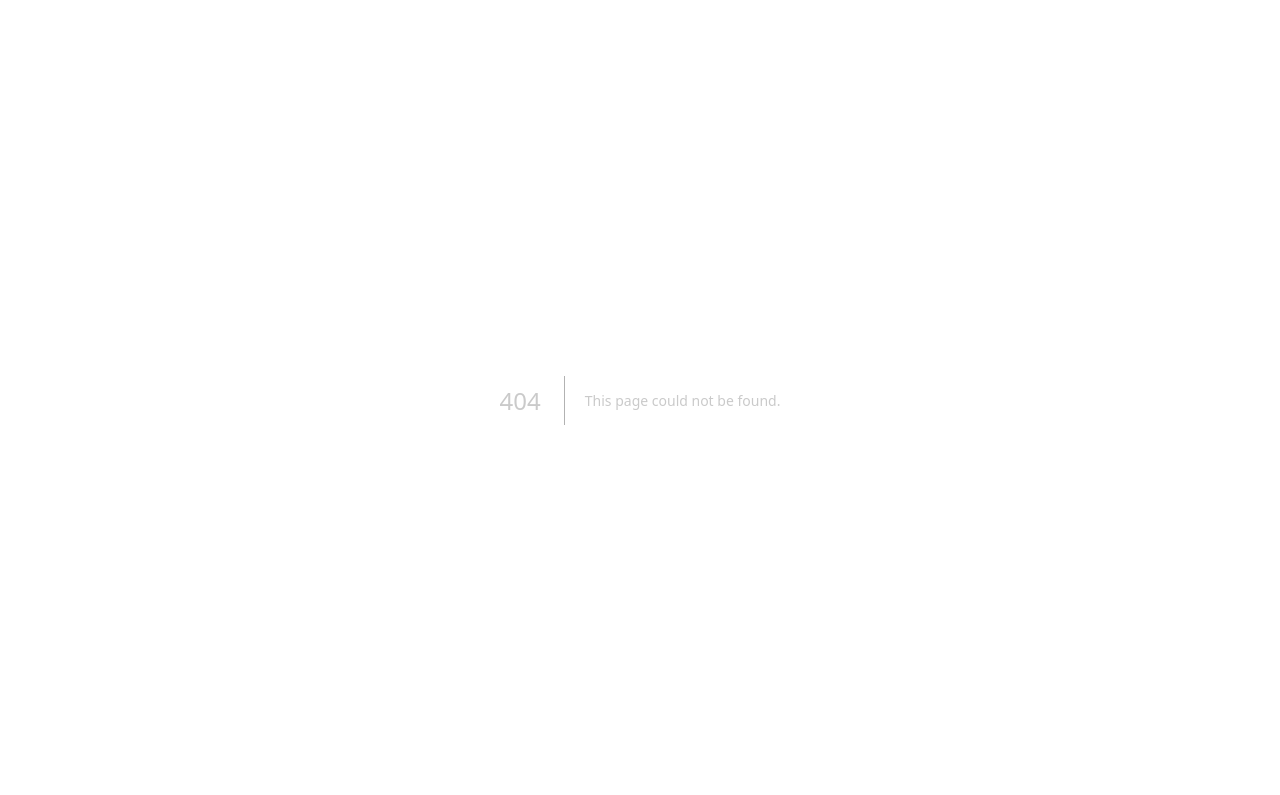
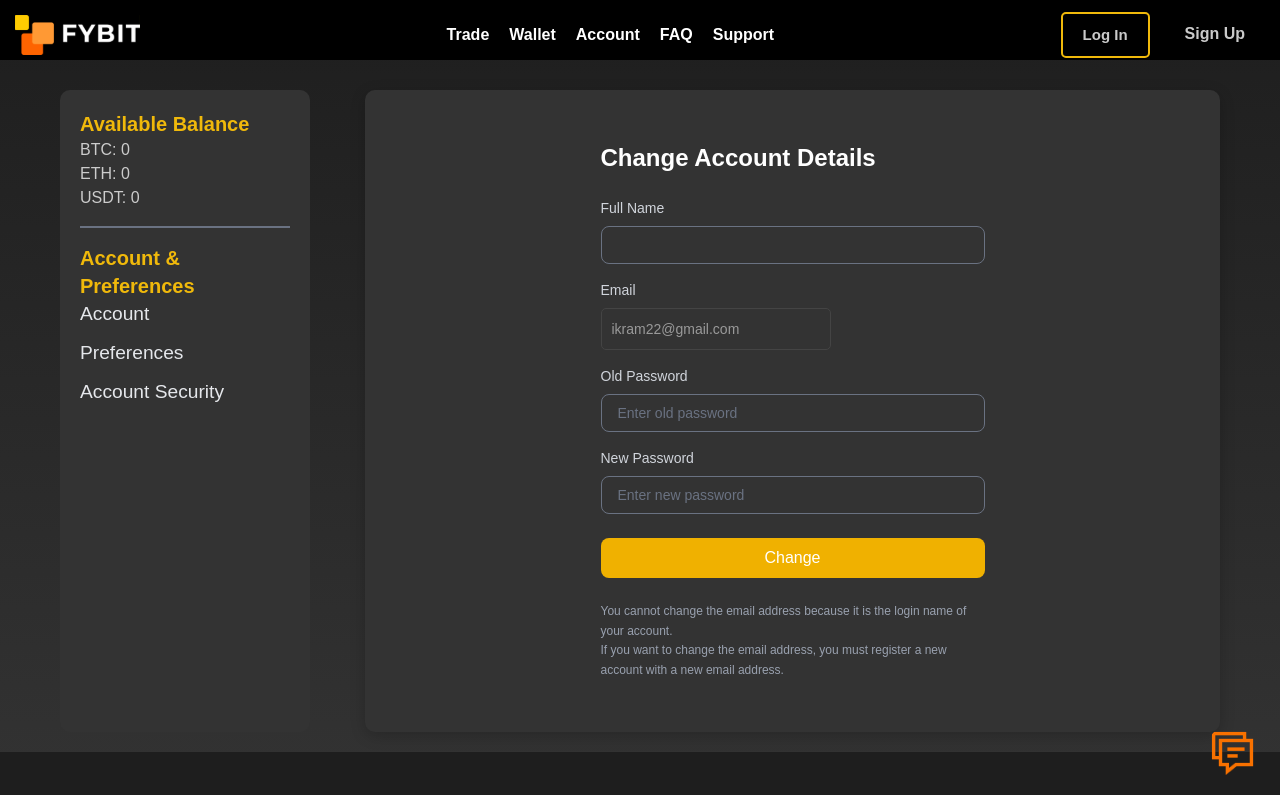
Before and after one commit to MadMax-source/fybit-clone, a Next.js app: page /Account in a window 1280 px wide. Before the commit this address had no page. Shown: the top 795 px of the page. Built offline with nearby package versions, Linux system fonts and the light colour scheme.

Commit message:
added changes

```diff
--- /dev/null
+++ b/app/Account/page.tsx
@@ -0,0 +1,11 @@
+import Account from '@/components/Account/Account';
+
+const page = () => {
+  return (
+    <div>
+      <Account />
+    </div>
+  );
+};
+
+export default page;
--- /dev/null
+++ b/components/Account/Account.tsx
@@ -0,0 +1,140 @@
+import Link from 'next/link';
+import Footer from '../shared/footer';
+import Header from '../shared/header';
+
+const Account = () => {
+  return (
+    <div>
+      <div>
+        <Header />
+      </div>
+      <main className="deposit-container">
+        <aside className="sidebar desktop-menu">
+          <h3 className="text-xl font-semibold">Available Balance</h3>
+          <p>BTC: 0</p>
+          <p>ETH: 0</p>
+          <p>USDT: 0</p>
+          <nav>
+            <div className="border border-gray-500 my-4" />
+            <h3 className="text-xl font-semibold">Account & Preferences</h3>
+            <ul>
+              <li>
+                <Link href="/Acccount">
+                  <span className="text-gray-200 font-normal">Account</span>
+                </Link>
+              </li>
+              <li>
+                <Link href="/Acccount/Preferences">
+                  <span className="text-gray-200 font-normal">Preferences</span>
+                </Link>
+              </li>
+              <li>
+                <Link href="/Acccount/Google2Fa">
+                  <span className="text-gray-200 font-normal">Account Security</span>
+                </Link>
+              </li>
+            </ul>
+          </nav>
+        </aside>
+        <aside className="faq-menu mobile-menu">
+          <nav>
+            <div className="border border-gray-500 my-4" />
+            <h3 className="text-xl font-semibold">Account & Preferences</h3>
+            <ul>
+              <li>
+                <Link href="/Acccount">
+                  <span className="text-gray-200 font-normal">Account</span>
+                </Link>
+              </li>
+              <li>
+                <Link href="/Acccount/Preferences">
+                  <span className="text-gray-200 font-normal">Preferences</span>
+                </Link>
+              </li>
+              <li>
+                <Link href="/Acccount/Google2Fa">
+                  <span className="text-gray-200 font-normal">Account Security</span>
+                </Link>
+              </li>
+            </ul>
+          </nav>
+        </aside>
+        <div className=" faq-content">
+          <form className="max-w-md mx-auto  p-8 rounded-2xl  text-white">
+            <h2 className="text-2xl font-semibold mb-6 text-white">Change Account Details</h2>
+
+            <div className="mb-4">
+              <label htmlFor="fullname" className="block text-sm font-medium mb-2 text-gray-300">
+                Full Name
+              </label>
+              <input
+                id="fullname"
+                type="text"
+                name="fullname"
+                className="w-full  border  border-gray-500 rounded-lg px-4 py-2 text-sm focus:outline-none focus:ring-2 focus:ring-yellow-500"
+              />
+            </div>
+
+            <div className="mb-4">
+              <label htmlFor="email" className="block text-sm font-medium mb-2 text-gray-300">
+                Email
+              </label>
+              <input
+                id="email"
+                type="email"
+                className="w-full  border border-gray-500 rounded-lg px-4 py-2 text-sm focus:outline-none focus:ring-2 focus:ring-yellow-500"
+                disabled
+                placeholder="ikram22@gmail.com"
+              />
+            </div>
+
+            <div className="mb-4">
+              <label htmlFor="oldpassword" className="block text-sm font-medium mb-2 text-gray-300">
+                Old Password
+              </label>
+              <input
+                id="oldpassword"
+                type="password"
+                name="oldpassword"
+                placeholder="Enter old password"
+                className="w-full  border border-gray-500 rounded-lg px-4 py-2 text-sm placeholder-gray-500 focus:outline-none focus:ring-2 focus:ring-yellow-500"
+              />
+            </div>
+
+            <div className="mb-6">
+              <label htmlFor="newpassword" className="block text-sm font-medium mb-2 text-gray-300">
+                New Password
+              </label>
+              <input
+                id="newpassword"
+                type="password"
+                name="newpassword"
+                placeholder="Enter new password"
+                className="w-full  border border-gray-500 rounded-lg px-4 py-2 text-sm placeholder-gray-500 focus:outline-none focus:ring-2 focus:ring-yellow-500"
+              />
+            </div>
+
+            <button
+              type="submit"
+              className="w-full bg-yellow-500 hover:bg-yellow-600 text-white  rounded-lg py-2 transition"
+            >
+              Change
+            </button>
+
+            <p className="text-gray-400 text-xs mt-6 leading-relaxed">
+              You cannot change the email address because it is the login name of your account.
+              <br />
+              If you want to change the email address, you must register a new account with a new
+              email address.
+            </p>
+          </form>
+        </div>
+      </main>
+      <div>
+        <Footer />
+      </div>
+    </div>
+  );
+};
+
+export default Account;
--- a/components/shared/header.tsx
+++ b/components/shared/header.tsx
@@ -41,7 +41,7 @@ export default function Header() {
               <Link href="/Account/Deposit">Wallet</Link>
             </li>
             <li className="menu-item">
-              <Link href="/account">Account</Link>
+              <Link href="/Account">Account</Link>
             </li>
             <li className="menu-item">
               <Link href="/faq">FAQ</Link>
```
